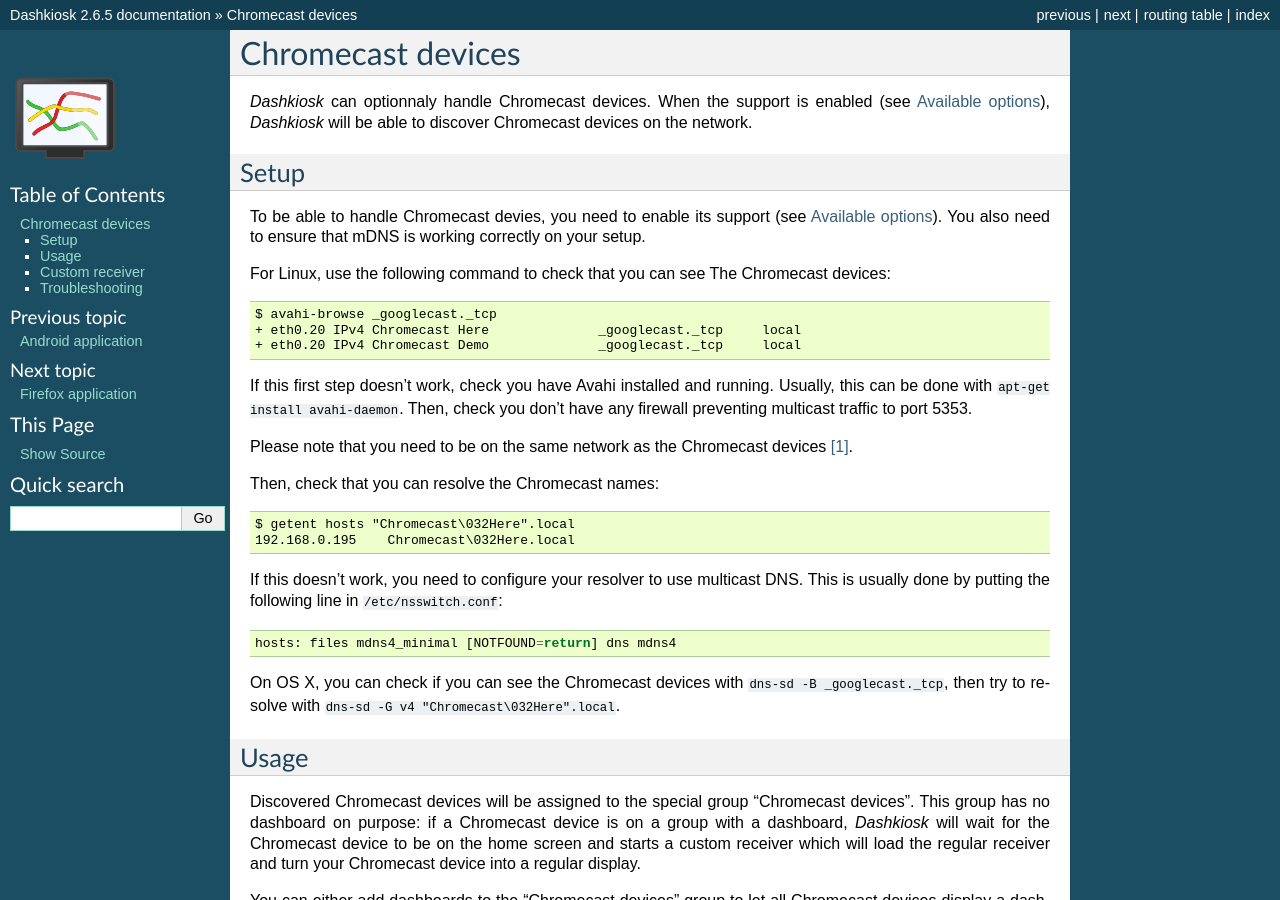
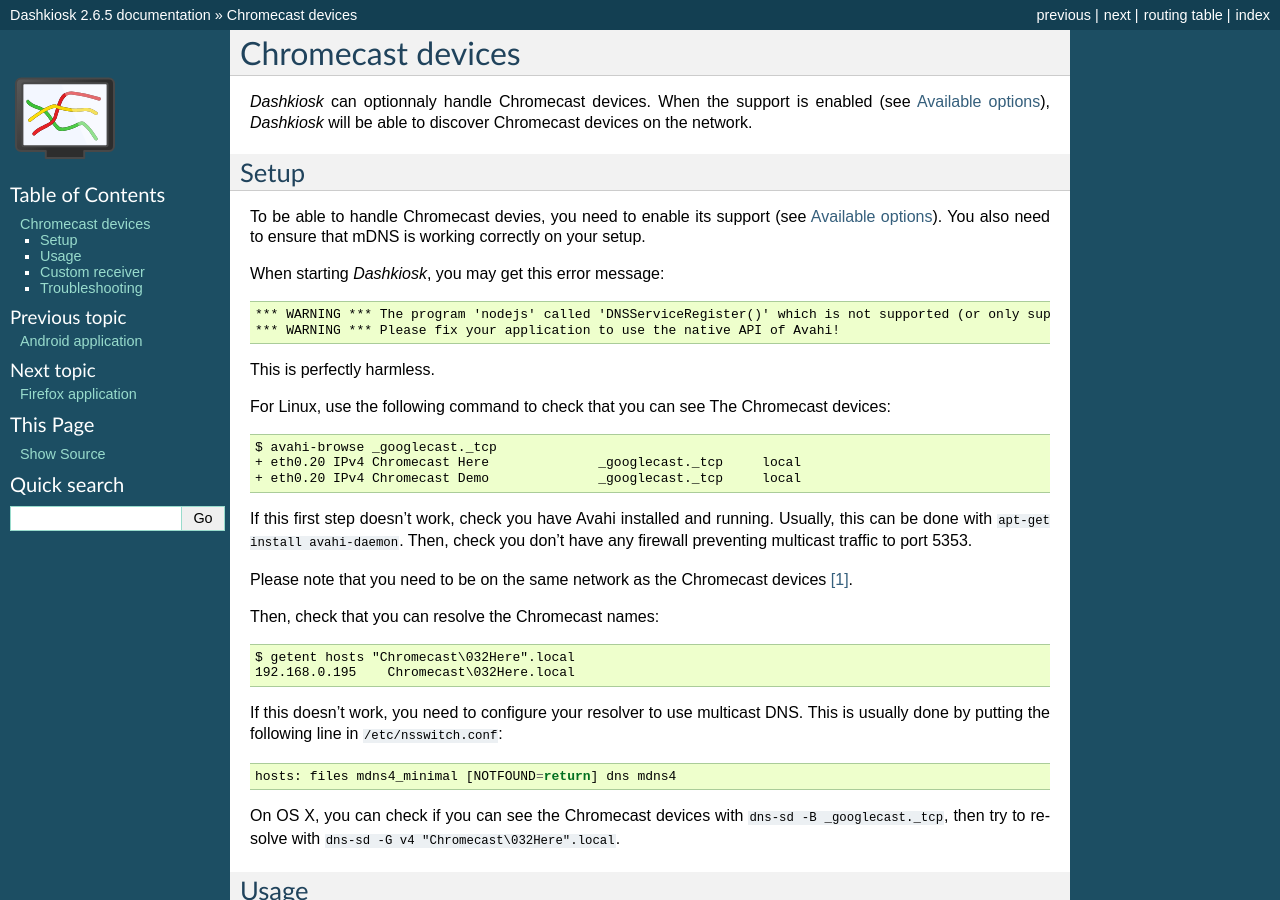
Before and after one commit to vincentbernat/dashkiosk, a Sphinx documentation site: the page built from docs/chromecast.rst, in a window 1280 px wide and 900 px high. Built offline with Sphinx 7.4.7, drawn with Linux system fonts in a browser that asks for light colours.

Commit message:
doc: warning message about deprecated API for Avahi is normal

```diff
--- a/docs/chromecast.rst
+++ b/docs/chromecast.rst
@@ -13,6 +13,13 @@ Setup
 To be able to handle Chromecast devies, you need to enable its support
 (see :ref:`options`). You also need to ensure that mDNS is working
 correctly on your setup.
+
+When starting *Dashkiosk*, you may get this error message::
+
+    *** WARNING *** The program 'nodejs' called 'DNSServiceRegister()' which is not supported (or only supported partially) in the Apple Bonjour compatibility layer of Avahi.
+    *** WARNING *** Please fix your application to use the native API of Avahi!
+
+This is perfectly harmless.
 
 For Linux, use the following command to check that you can see The
 Chromecast devices::
```
